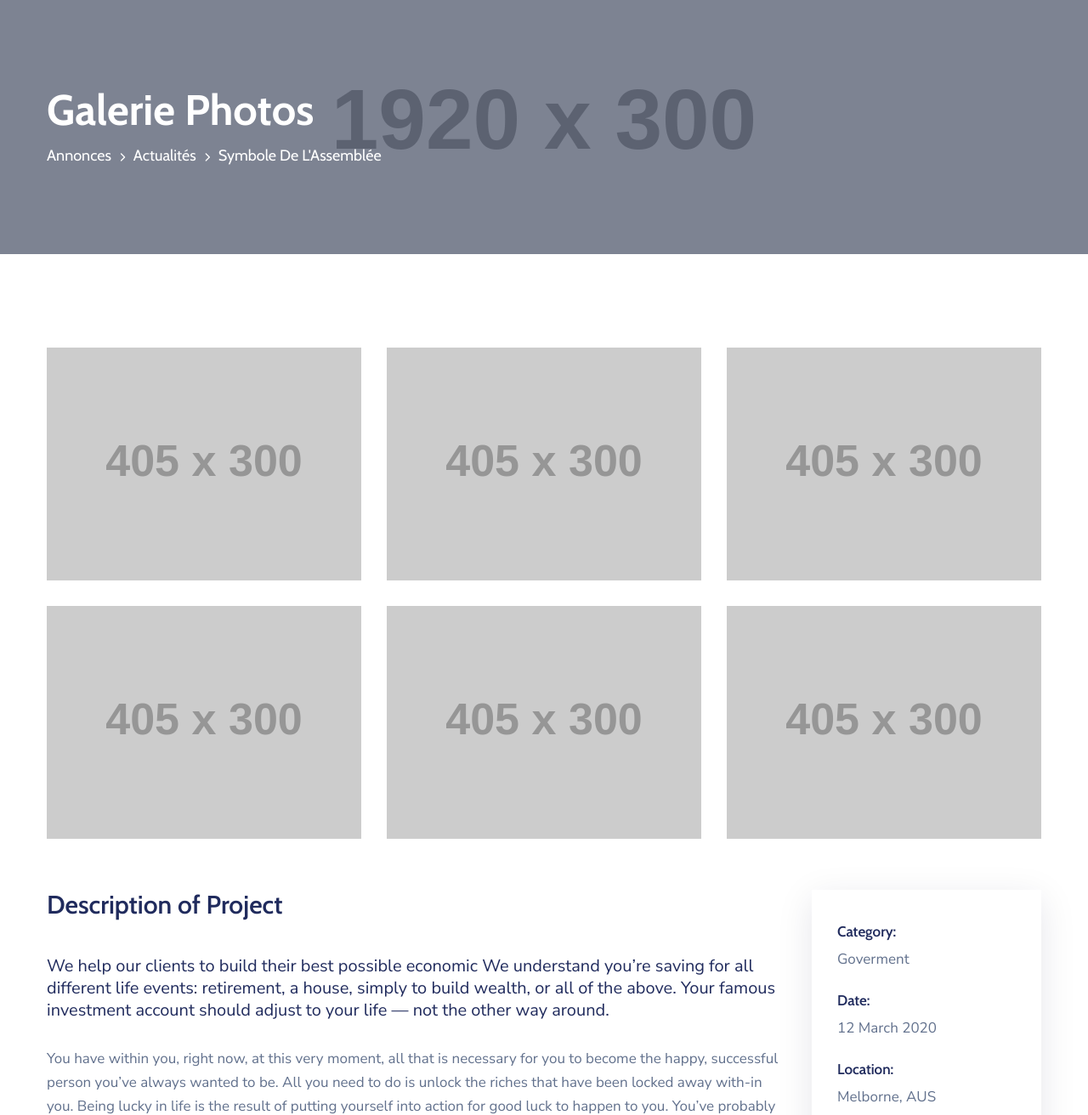
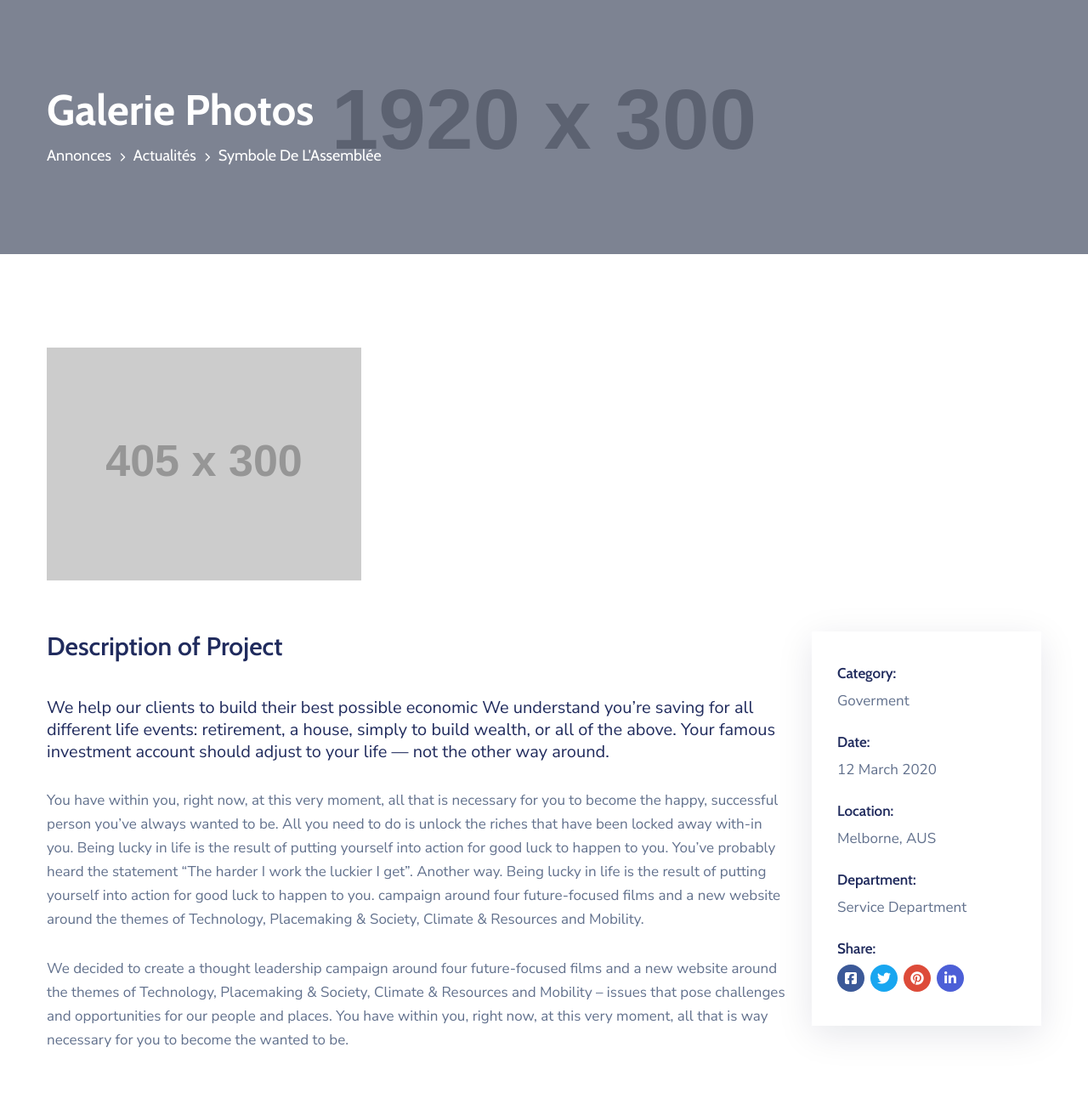
Before and after one commit to Mondesirgithub/assemblee-nationale, a Django app: page /Galerie_p/ in a window 1280 px wide. Shown: the part 163-1475 px from the top of the page at 85% size. Run offline with Django 4.2, Linux system fonts and the light colour scheme; grey boxes labelled with a size stand in for pictures from a placeholder-image service; parts of the project's set-up code (start-up, migrations or seed data) failed here and were passed over; some libraries are stand-ins or nearby versions; some web fonts are replaced.

Commit message:
mon travail

```diff
--- a/comptes/admin.py
+++ b/comptes/admin.py
@@ -1,5 +1,7 @@
 from django.contrib import admin
-from .models import Depute
+from .models import Depute,categorieMembre,ImageAssociee
 # Register your models here.
 
 admin.site.register(Depute)
+admin.site.register(categorieMembre)
+admin.site.register(ImageAssociee)
--- a/web/templates/web/GaleriePhoto.html
+++ b/web/templates/web/GaleriePhoto.html
@@ -28,31 +28,7 @@
 								<img src="http://placehold.it/405x300" class="img-fluid" alt="image description">
 							</a>
 						</div>
-						<div class="col-12 col-sm-6 col-lg-4">
-							<a href="http://placehold.it/405x300" class="potSingGallery overflow-hidden mb-6 lightbox d-block w-100" data-fancybox="true">
-								<img src="http://placehold.it/405x300" class="img-fluid" alt="image description">
-							</a>
-						</div>
-						<div class="col-12 col-sm-6 col-lg-4">
-							<a href="http://placehold.it/405x300" class="potSingGallery overflow-hidden mb-6 lightbox d-block w-100" data-fancybox="true">
-								<img src="http://placehold.it/405x300" class="img-fluid" alt="image description">
-							</a>
-						</div>
-						<div class="col-12 col-sm-6 col-lg-4">
-							<a href="http://placehold.it/405x300" class="potSingGallery overflow-hidden mb-6 lightbox d-block w-100" data-fancybox="true">
-								<img src="http://placehold.it/405x300" class="img-fluid" alt="image description">
-							</a>
-						</div>
-						<div class="col-12 col-sm-6 col-lg-4">
-							<a href="http://placehold.it/405x300" class="potSingGallery overflow-hidden mb-6 lightbox d-block w-100" data-fancybox="true">
-								<img src="http://placehold.it/405x300" class="img-fluid" alt="image description">
-							</a>
-						</div>
-						<div class="col-12 col-sm-6 col-lg-4">
-							<a href="http://placehold.it/405x300" class="potSingGallery overflow-hidden mb-6 lightbox d-block w-100" data-fancybox="true">
-								<img src="http://placehold.it/405x300" class="img-fluid" alt="image description">
-							</a>
-						</div>
+
 					</div>
 					<div class="row">
 						<div class="col-12 col-md-7 col-lg-8 col-xl-9">
--- a/web/templates/web/President.html
+++ b/web/templates/web/President.html
@@ -13,7 +13,7 @@
                     <nav aria-label="breadcrumb">
                         <ol class="breadcrumb breadcrWhite rounded-0 border-0 p-0 fontAlter mb-0">
                             <li class="breadcrumb-item"><a href="home.html">Accueil</a></li>
-                            <li class="breadcrumb-item"><a href="{% url 'comptes:loginDepute' %}">Se Connecter</a></li>
+                            <li class="breadcrumb-item"><a href="{% url 'loginDepute' %}">Se Connecter</a></li>
                             <li class="breadcrumb-item active" aria-current="page"><a href="{% url 'web:Liste_de_loi' %}">Liste Des Lois Adoptées</a></li>
                         </ol>
                     </nav>
```
Also changed, not shown: comptes/models.py (+10 -0 lines), comptes/views.py (+9 -0 lines), comptes/migrations/0010_categoriemembre.py (added), comptes/migrations/0011_depute_categoriemembre.py (added), comptes/migrations/0012_imageassociee.py (added), db.sqlite3, media/Deputes/photos/appointment-image.jpeg (added), media/news-image3.jpg (added), media/news-image3_dV45Ewt.jpg (added), web/admin.py (line endings or trailing spaces), web/migrations/0005_categoriemembre.py (added), web/migrations/0006_delete_categoriemembre.py (added), web/models.py (line endings or trailing spaces), web/views.py (line endings or trailing spaces).
